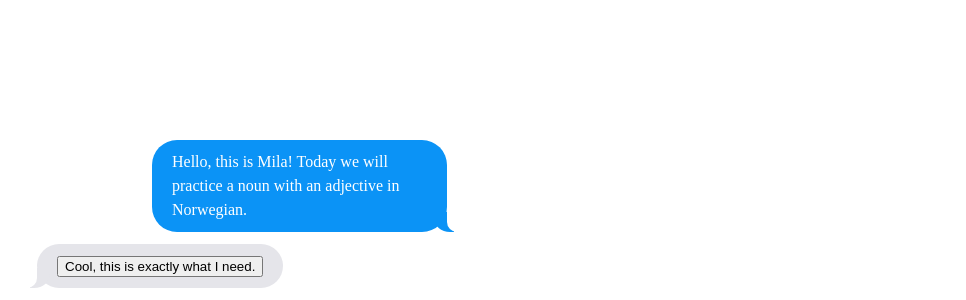
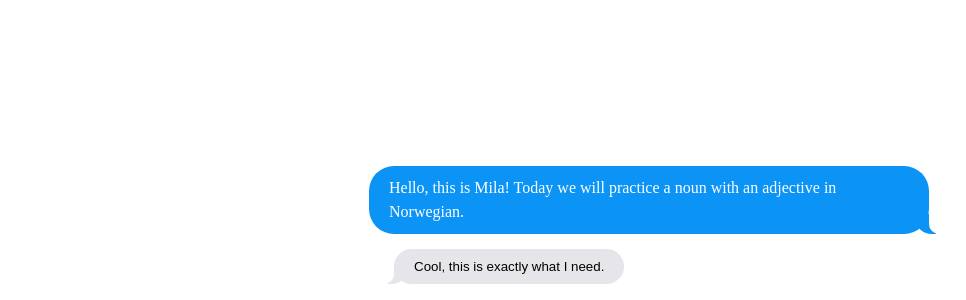
Before and after one commit to milon2000/app-adjectives-in-Norwegian, a plain HTML site: page index.htm in a window 1280 px wide. Shown: the part 500-800 px from the top of the page, without its empty margins (11-977 px from the left). Drawn offline with Linux system fonts and the light colour scheme.

Commit message:
better bubbles

```diff
--- a/index.htm
+++ b/index.htm
@@ -16,7 +16,7 @@
           Hello, this is Mila! Today we will practice a noun with an adjective in Norwegian.
         </li>
         <li class="chat-btn">
-          <button class="button" id ="starter" type="button">Cool, this is exactly what I need.</button>
+          <button class="button left"  id ="starter" type="button">Cool, this is exactly what I need.</button>
         </li>
       </ul>
     </div>
--- a/style.css
+++ b/style.css
@@ -1,17 +1,25 @@
 .small-bucket {
   position: absolute;
   bottom: 0;
-  max-width: 450px;
-  margin: 0 auto;
+  max-width: 600px;
+  left: 0;
+  right: 0;
+  margin: auto
+}
+
+button {
+  margin-left: 25px;
+   border-style: none;
 }
 
 li {
-  max-width: 255px;
+  max-width: 700px;
   word-wrap: break-word;
-  margin-bottom: 12px;
+  margin-bottom: 15px;
   line-height: 24px;
   list-style-type: none;
 }
+
 li:after {
   content: "";
   display: table;
@@ -22,7 +30,8 @@ li:after {
   clear: both;
 }
 
-.chat-question {
+.chat-question,
+#dots {
   position: relative;
   padding: 10px 20px;
   color: white;
@@ -30,7 +39,9 @@ li:after {
   border-radius: 25px;
   float: right;
 }
-.chat-question:before {
+
+.chat-question:before,
+#dots:before {
   content: "";
   position: absolute;
   z-index: -1;
@@ -42,7 +53,8 @@ li:after {
   -webkit-transform: translate(0, -2px);
 }
 
-.chat-question:after {
+.chat-question:after,
+#dots:after {
   content: "";
   position: absolute;
   z-index: 1;
@@ -55,7 +67,8 @@ li:after {
   -webkit-transform: translate(-30px, -2px);
 }
 
-.chat-btn {
+.chat-btn button.left,
+.chat-btn button.right {
   position: relative;
   padding: 10px 20px;
   background: #E5E5EA;
@@ -64,7 +77,8 @@ li:after {
   float: left;
 }
 
-.chat-btn:before {
+.chat-btn button.left:before,
+.chat-btn button.right:before {
   content: "";
   position: absolute;
   z-index: 2;
@@ -76,7 +90,8 @@ li:after {
   -webkit-transform: translate(0, -2px);
 }
 
-.chat-btn:after {
+.chat-btn button.left:after,
+.chat-btn button.right:after {
   content: "";
   position: absolute;
   z-index: 3;
@@ -88,11 +103,13 @@ li:after {
   border-bottom-right-radius: 10px;
   -webkit-transform: translate(-30px, -2px);
 }
+
 /*-----DOTS---------------*/
 div#dots {
   margin-top: 20px;
   height: 20px;
 }
+
 div#dots .dot {
   display: inline-block;
   width: 12px;
@@ -102,9 +119,11 @@ div#dots .dot {
   background: #303131;
   animation: dots 1.3s linear infinite;
 }
+
 div#dots .dot:nth-child(2) {
   animation-delay: -1.1s;
 }
+
 div#dots .dot:nth-child(3) {
   animation-delay: -0.9s;
 }
@@ -113,6 +132,7 @@ div#dots .dot:nth-child(3) {
   0%, 60%, 100% {
     transform: initial;
   }
+
   30% {
     transform: translateY(-15px);
   }
```
Lines whose indentation alone changed are shown as unchanged.
